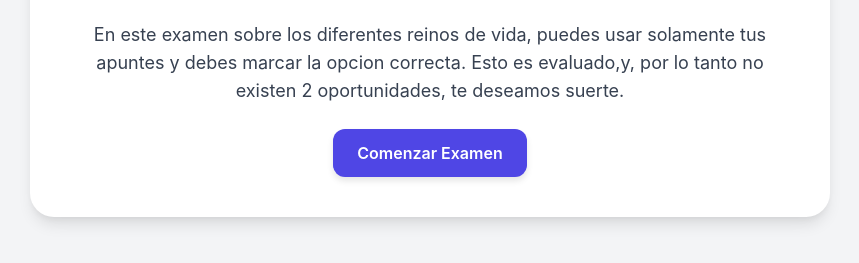
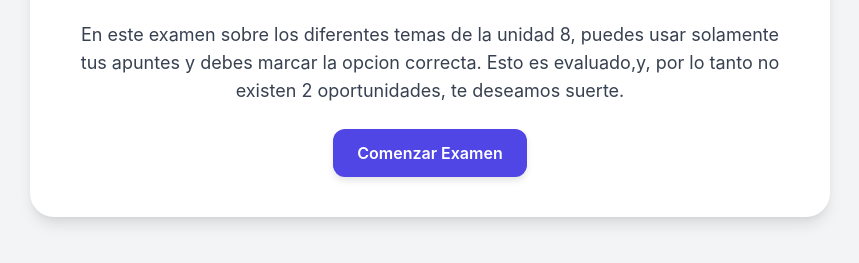
Before and after one commit to williamsalgado5034-dotcom/Examen-ciencias-, a plain HTML site: page index.html in a window 1280 px wide. Shown: the part 341-604 px from the top of the page, without its empty margins (210-1069 px from the left). Drawn offline with nearby package versions, Linux system fonts and the light colour scheme.

Commit message:
Update index.html

```diff
--- a/index.html
+++ b/index.html
@@ -128,7 +128,7 @@
         </div>
 
         <div id="startScreen" class="text-center">
-            <p class="text-lg text-gray-700 mb-6">En este examen sobre los diferentes reinos de vida, puedes usar solamente tus apuntes y debes marcar la opcion correcta. Esto es evaluado,y, por lo tanto no existen 2 oportunidades, te deseamos suerte.</p>
+            <p class="text-lg text-gray-700 mb-6">En este examen sobre los diferentes temas de la unidad 8, puedes usar solamente tus apuntes y debes marcar la opcion correcta. Esto es evaluado,y, por lo tanto no existen 2 oportunidades, te deseamos suerte.</p>
             <button id="startQuizBtn" class="button button-primary">Comenzar Examen</button>
         </div>
 
```
